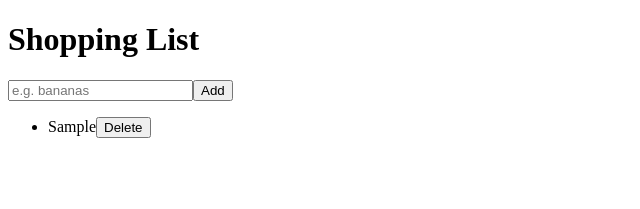
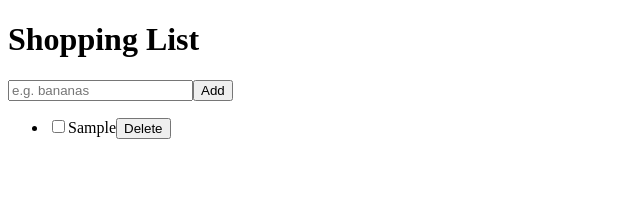
Before and after one commit to KerryCX/shopping-list-app, a React (Vite) app: page / in a window 1280 px wide. Both pictures are taken after typing "Sample" into the empty fields and a click on the button "Add". Shown: the top 209 px of the page, without its empty margins (0-640 px from the left). Built offline with nearby package versions, Linux system fonts and the light colour scheme.

Commit message:
Story 4: mark items as picked up

```diff
--- a/src/App.tsx
+++ b/src/App.tsx
@@ -19,11 +19,19 @@ function App() {
     setItems((prev) => prev.filter((item) => item.id !== id));
   };
 
+  const toggleItem = (id: string) => {
+    setItems((prev) =>
+      prev.map((item) =>
+        item.id === id ? { ...item, checked: !item.checked } : item,
+      ),
+    );
+  };
+
   return (
     <div className='app'>
       <h1>Shopping List</h1>
       <AddItem onAdd={addItem} existingItems={items} />
-      <ShoppingList items={items} onDelete={deleteItem} />
+      <ShoppingList items={items} onDelete={deleteItem} onToggle={toggleItem} />
     </div>
   );
 }
--- a/src/components/ShoppingItem.tsx
+++ b/src/components/ShoppingItem.tsx
@@ -3,12 +3,25 @@ import type { ShoppingItem as ShoppingItemType } from "../types";
 type Props = {
   item: ShoppingItemType;
   onDelete: (id: string) => void;
+  onToggle: (id: string) => void;
 };
 
-export const ShoppingItem = ({ item, onDelete }: Props) => {
+export const ShoppingItem = ({ item, onDelete, onToggle }: Props) => {
   return (
     <li>
-      <span>{item.name}</span>
+      <label>
+        <input
+          type='checkbox'
+          checked={item.checked}
+          onChange={() => onToggle(item.id)}
+          data-testid='toggle-item-checkbox'
+        />
+        <span
+          style={{ textDecoration: item.checked ? "line-through" : "none" }}
+        >
+          {item.name}
+        </span>
+      </label>
       <button
         onClick={() => onDelete(item.id)}
         data-testid='delete-item-button'
--- a/src/components/ShoppingList.tsx
+++ b/src/components/ShoppingList.tsx
@@ -4,9 +4,10 @@ import { ShoppingItem } from "./ShoppingItem";
 type Props = {
   items: ShoppingItemType[];
   onDelete: (id: string) => void;
+  onToggle: (id: string) => void;
 };
 
-export const ShoppingList = ({ items, onDelete }: Props) => {
+export const ShoppingList = ({ items, onDelete, onToggle }: Props) => {
   if (items.length === 0) {
     return <p>Your list is empty.</p>;
   }
@@ -14,7 +15,12 @@ export const ShoppingList = ({ items, onDelete }: Props) => {
   return (
     <ul>
       {items.map((item) => (
-        <ShoppingItem key={item.id} item={item} onDelete={onDelete} />
+        <ShoppingItem
+          key={item.id}
+          item={item}
+          onDelete={onDelete}
+          onToggle={onToggle}
+        />
       ))}
     </ul>
   );
```
Also changed, not shown: 2 other files (tests, documents, lock files or other folders).
